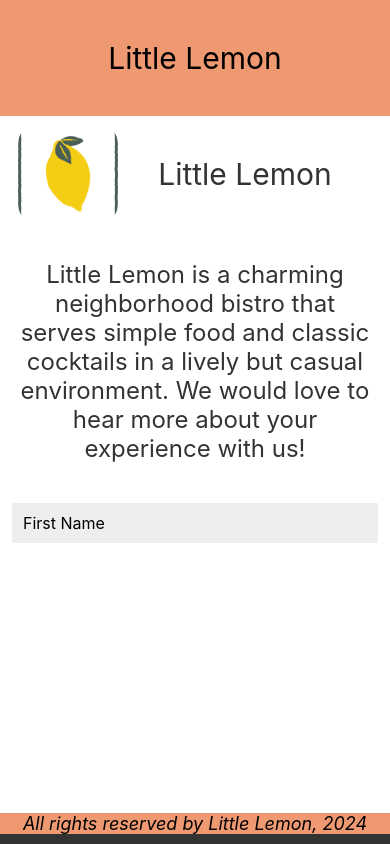
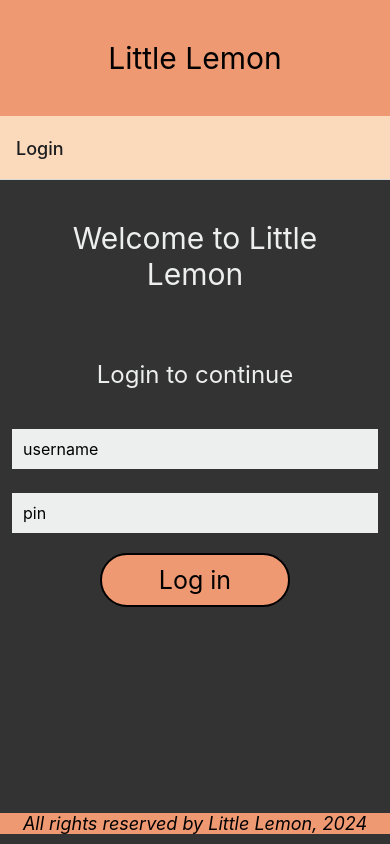
Before and after one commit to Sakyi-Ken/little-lemon-1, a React Native app: screen /Login in a window 390 px wide. Built offline with nearby package versions, Linux system fonts and the light colour scheme.

Commit message:
Set up route for login screen and welcome page.

```diff
--- a/App.js
+++ b/App.js
@@ -1,25 +1,41 @@
 import { StatusBar } from 'expo-status-bar';
-import { StyleSheet, View } from 'react-native';
+import { StyleSheet, View, } from 'react-native';
+import { NavigationContainer } from '@react-navigation/native';
+import { createNativeStackNavigator } from '@react-navigation/native-stack';
 
 import LittleLemonHeader from './components/LittleLemonHeader'
 import LittleLemonFooter from './components/LittleLemonFooter'
 import WelcomeScreen from './screens/WelcomeScreen'
 //import MenuItems from './screens/MenuItems'
 //import FeedbackForm from './screens/FeedbackForm'
-//import LoginPage from './screens/LoginPage'
+import LoginPage from './screens/LoginPage'
 //mport Welcome from './screens/Welcome';
+
+const stack = createNativeStackNavigator();
 
 export default function App() {
   return (
     <>
+      <NavigationContainer>
         <View style={styles.container}>
           <LittleLemonHeader  />
-        <WelcomeScreen />
           <StatusBar style="auto" />
+
+          <stack.Navigator
+            initialRouteName='Login'
+            screenOptions={{ headerStyle: {backgroundColor: '#FBDABB'}}}>
+            <stack.Screen
+              options={{ title: 'Home'}}
+              name="Welcome"
+              component={WelcomeScreen} />
+            <stack.Screen name="Login" component={LoginPage} />
+          </stack.Navigator>
         </View>
+
         <View style={styles.footerContainer}>
           <LittleLemonFooter />
         </View>
+      </NavigationContainer>
    </>
   );
 }
--- a/screens/LoginPage.js
+++ b/screens/LoginPage.js
@@ -8,7 +8,7 @@ import {
   Pressable
 } from 'react-native';
 
-const loginPage = () => {
+const LoginPage = () => {
   const [userName, onChangeUserName] = useState('');
   const [password, onChangePassword] = useState('');
 
@@ -53,6 +53,7 @@ const loginPage = () => {
 const loginStyles = StyleSheet.create({
   container: {
     flex: 1,
+    backgroundColor: '#333333',
   },
   input: {
     height: 40,
@@ -93,4 +94,4 @@ const loginStyles = StyleSheet.create({
   },
 })
 
-export default loginPage;
+export default LoginPage;
--- a/screens/WelcomeScreen.js
+++ b/screens/WelcomeScreen.js
@@ -58,7 +58,7 @@ export default function WelcomeScreen () {
       style={welcomeStyles.input}
       placeholder={'First Name'}
       keyboardType={'email-address'}
-      onFocus={() => {Alert.alert('Type Only Your First Name')}}
+      onFocus={() => {Alert.alert('TYPE YOUR FIRST NAME')}}
       onBlur={() => {Alert.alert('Thank you!')}}
     />
   </ScrollView>
```
Lines whose indentation alone changed are shown as unchanged.
